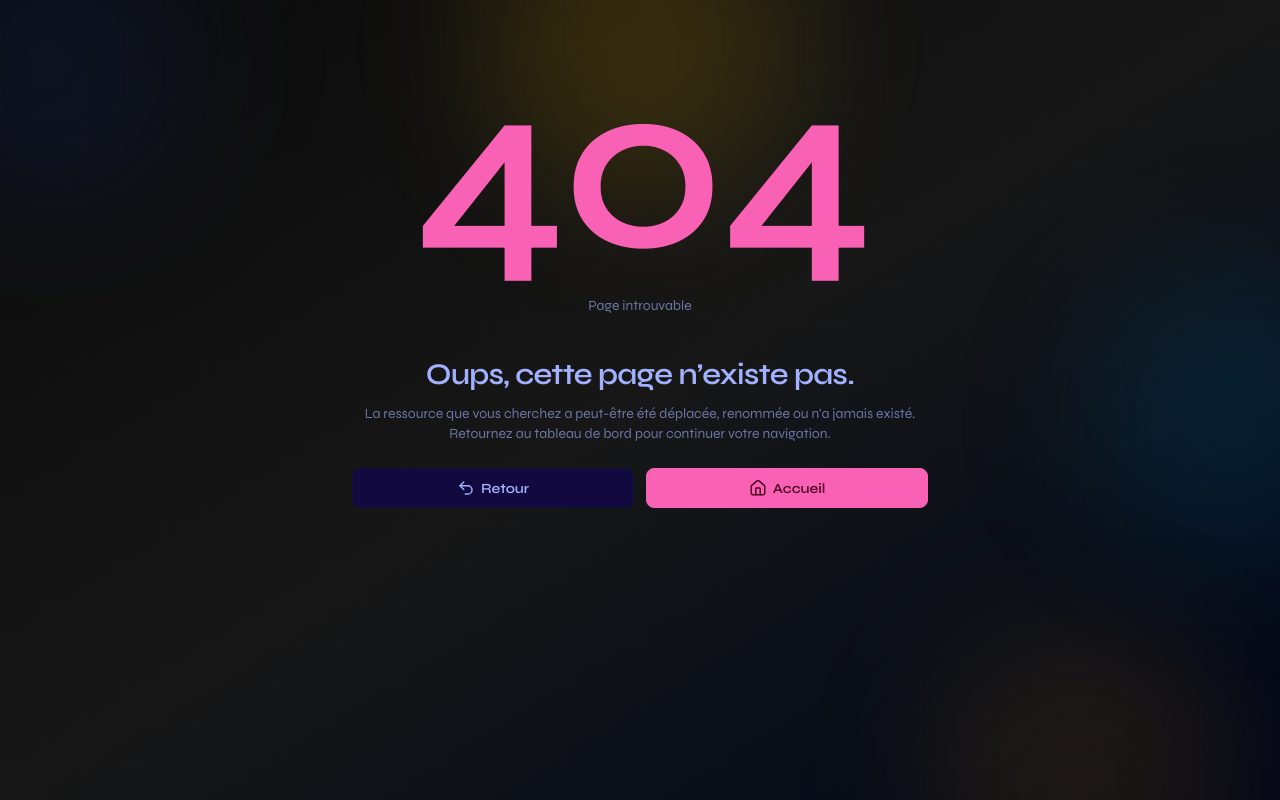
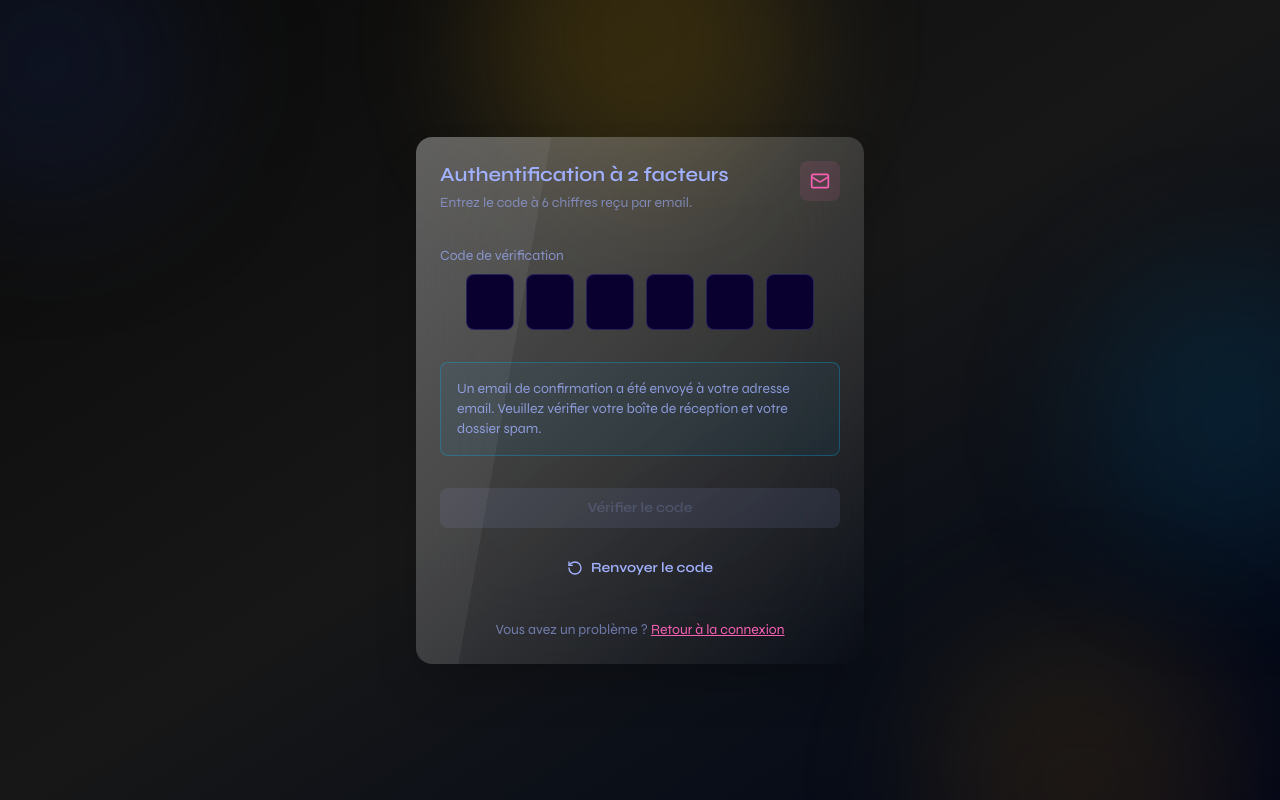
Before and after one commit to gedeon2306/memorium, a Next.js app in the folder frontend/: page /auth/confirm-code in a window 1280 px wide. Before the commit this address had no page. Built offline with nearby package versions, Linux system fonts and the light colour scheme.

Commit message:
Page de confirmation de code

```diff
--- /dev/null
+++ b/frontend/app/auth/confirm-code/page.tsx
@@ -0,0 +1,208 @@
+"use client";
+
+import Link from "next/link";
+import { useState, useRef } from "react";
+import { motion } from "framer-motion";
+import { Mail, RotateCcw } from "lucide-react";
+import toast from "react-hot-toast";
+import { ROUTES } from "@/constants/routes";
+import { useRouter } from "next/navigation";
+
+export default function ConfirmCodePage() {
+  const [code, setCode] = useState<string[]>(["", "", "", "", "", ""]);
+  const [loading, setLoading] = useState(false);
+  const inputRefs = useRef<(HTMLInputElement | null)[]>([]);
+    const router = useRouter();
+
+  // Handle input change
+  const handleChange = (index: number, value: string) => {
+    // Only allow digits
+    if (!/^\d*$/.test(value)) return;
+
+    const newCode = [...code];
+    newCode[index] = value.slice(-1); // Keep only last character
+    setCode(newCode);
+
+    // Auto-focus next input
+    if (value && index < 5) {
+      inputRefs.current[index + 1]?.focus();
+    }
+  };
+
+  // Handle backspace
+  const handleKeyDown = (
+    index: number,
+    e: React.KeyboardEvent<HTMLInputElement>
+  ) => {
+    if (e.key === "Backspace" && !code[index] && index > 0) {
+      inputRefs.current[index - 1]?.focus();
+    }
+  };
+
+  // Handle paste
+  const handlePaste = (e: React.ClipboardEvent<HTMLInputElement>) => {
+    e.preventDefault();
+    const pastedData = e.clipboardData.getData("text");
+    const pastedCode = pastedData.split("").filter((char) => /^\d$/.test(char));
+
+    if (pastedCode.length <= 6) {
+      const newCode = [...code];
+      pastedCode.forEach((char, index) => {
+        if (index < 6) {
+          newCode[index] = char;
+        }
+      });
+      setCode(newCode);
+
+      // Focus last input if all filled
+      if (pastedCode.length === 6) {
+        inputRefs.current[5]?.blur();
+      } else if (pastedCode.length > 0) {
+        inputRefs.current[pastedCode.length - 1]?.focus();
+      }
+    }
+  };
+
+  // Check if all fields are filled
+  const isCodeComplete = code.every((digit) => digit !== "");
+
+  // Handle submit
+  const handleSubmit = async () => {
+    if (!isCodeComplete) return;
+
+    setLoading(true);
+    const codeString = code.join("");
+
+    try {
+      // Simulate API call
+      await new Promise((resolve) => setTimeout(resolve, 3000));
+
+      setLoading(false);
+      toast.success("Code vérifié avec succès !");
+      // Redirect to dashboard or next page
+    //   router.push(ROUTES.DASHBOARD.ROOT);
+    } catch (error) {
+      setLoading(false);
+      toast.error("Code invalide. Veuillez réessayer.");
+    }
+  };
+
+  // Handle resend code
+  const handleResend = () => {
+    toast.success("Un nouveau code a été envoyé à votre email.");
+  };
+
+  return (
+    <div className="flex justify-center items-center h-screen bg-linear-to-br from-neutral-950 via-neutral-900 to-slate-950 text-base-content overflow-hidden">
+      {/* Background decorative elements */}
+      <div className="pointer-events-none absolute inset-0 overflow-hidden">
+        <div className="absolute -left-24 -top-20 h-72 w-72 rounded-full bg-blue-950/30 blur-3xl" />
+        <div className="absolute left-1/2 -top-30 h-80 w-80 -translate-x-1/2 rounded-full bg-amber-400/15 blur-3xl" />
+        <div className="absolute -right-24 top-1/3 h-72 w-72 rounded-full bg-sky-800/20 blur-3xl" />
+        <div className="absolute -bottom-35 right-10 h-80 w-80 rounded-full bg-amber-500/10 blur-3xl" />
+      </div>
+
+      <div className="relative mx-auto max-w-6xl px-4 py-10 lg:py-16">
+        <motion.div
+          initial={{ opacity: 0, y: 12 }}
+          animate={{ opacity: 1, y: 0 }}
+          transition={{ duration: 0.55, ease: "easeOut" }}
+          className="flex justify-center"
+        >
+          {/* Form section */}
+          <section className="flex justify-center">
+            <motion.div
+              initial={{ opacity: 0, y: 18 }}
+              animate={{ opacity: 1, y: 0 }}
+              transition={{ duration: 0.55, ease: "easeOut", delay: 0.06 }}
+              className="w-full max-w-md"
+            >
+              <div className="card glass border border-white/10 shadow-2xl">
+                <div className="card-body">
+                  <div className="flex items-start justify-between gap-4">
+                    <div>
+                      <h2 className="card-title text-xl">Authentification à 2 facteurs</h2>
+                      <p className="mt-1 text-sm text-base-content/60">
+                        Entrez le code à 6 chiffres reçu par email.
+                      </p>
+                    </div>
+                    <div className="flex h-10 w-10 items-center justify-center rounded-lg bg-primary/10">
+                      <Mail className="h-5 w-5 text-primary" />
+                    </div>
+                  </div>
+
+                  {/* Code verification inputs */}
+                  <div className="mt-6">
+                    <label className="label">
+                      <span className="label-text text-base-content/70">Code de vérification</span>
+                    </label>
+                    <div className="mt-2 flex justify-center gap-3">
+                      {code.map((digit, index) => (
+                        <input
+                          key={index}
+                          ref={(el) => {
+                            inputRefs.current[index] = el;
+                          }}
+                          type="text"
+                          inputMode="numeric"
+                          maxLength={1}
+                          value={digit}
+                          onChange={(e) => handleChange(index, e.target.value)}
+                          onKeyDown={(e) => handleKeyDown(index, e)}
+                          onPaste={handlePaste}
+                          disabled={loading}
+                          className={`input input-bordered h-14 w-12 text-center text-lg font-bold transition-all duration-200 ${
+                            loading ? "opacity-50 cursor-not-allowed" : ""
+                          } ${digit ? "input-primary" : ""}`}
+                        />
+                      ))}
+                    </div>
+                  </div>
+
+                  {/* Info message about sent email */}
+                  <div className="mt-6 rounded-lg border border-info/30 bg-info/5 p-4">
+                    <p className="text-sm text-base-content/80">
+                      Un email de confirmation a été envoyé à votre adresse email. Veuillez
+                      vérifier votre boîte de réception et votre dossier spam.
+                    </p>
+                  </div>
+
+                  {/* Verification button */}
+                  <button
+                    onClick={handleSubmit}
+                    disabled={!isCodeComplete || loading}
+                    className="btn btn-primary btn-block mt-6"
+                  >
+                    {loading ? (
+                      <span className="loading loading-spinner loading-sm text-primary"></span>
+                    ) : (
+                      "Vérifier le code"
+                    )}
+                  </button>
+
+                  {/* Code resend button */}
+                  <button
+                    onClick={handleResend}
+                    disabled={loading}
+                    className="btn btn-ghost btn-block mt-3 gap-2"
+                  >
+                    <RotateCcw className="h-4 w-4" />
+                    Renvoyer le code
+                  </button>
+
+                  {/* Navigation back to login */}
+                  <p className="mt-6 text-center text-sm text-base-content/60">
+                    Vous avez un problème ?{" "}
+                    <Link href={ROUTES.AUTH.LOGIN} className="link link-primary">
+                      Retour à la connexion
+                    </Link>
+                  </p>
+                </div>
+              </div>
+            </motion.div>
+          </section>
+        </motion.div>
+      </div>
+    </div>
+  );
+}
--- a/frontend/src/constants/routes.ts
+++ b/frontend/src/constants/routes.ts
@@ -6,6 +6,7 @@ export const ROUTES = {
     REGISTER: '/auth/register',
     EMAIL_SEND: '/auth/email_send',
     CONFIRM: '/auth/confirm',
+    CONFIRM_CODE: '/auth/confirm-code',
     FORGOT_PASSWORD: '/auth/forgot-password',
     RESET_PASSWORD: '/auth/reset-password',
   },
```
